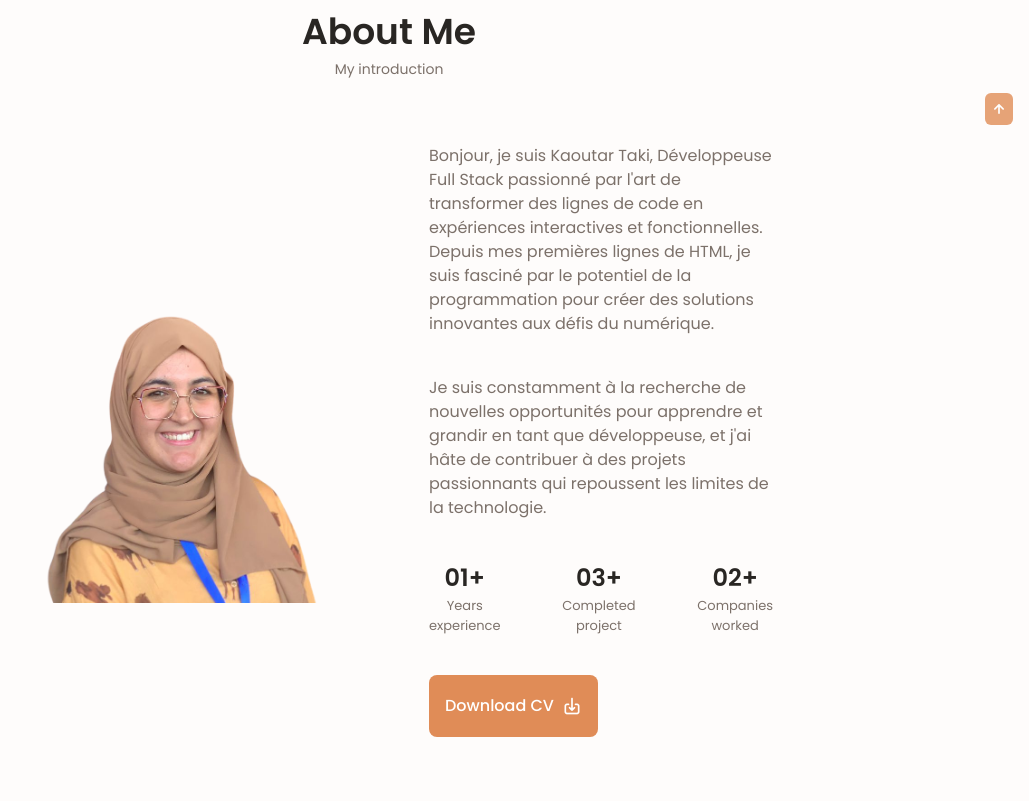
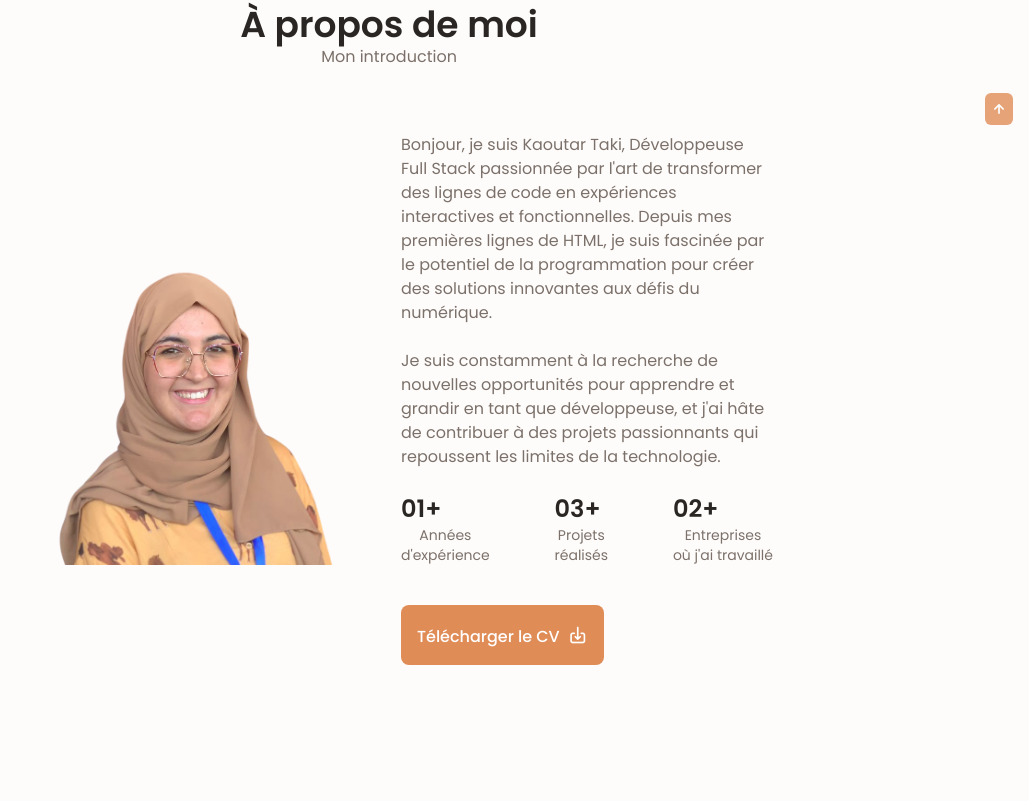
Before and after one commit to Kaoutar-Taki/Portfolio, a React (Vite) app in the folder portfolioReactTsTailwind/: page / in a window 1280 px wide. Shown: the part 835-1636 px from the top of the page, without its empty margins (251-1280 px from the left). Built offline with nearby package versions, Linux system fonts and the light colour scheme.

Commit message:
Refactor About component for improved layout, accessibility, and styling

```diff
--- a/portfolioReactTsTailwind/src/components/About.tsx
+++ b/portfolioReactTsTailwind/src/components/About.tsx
@@ -3,70 +3,68 @@ import CV from "../assets/pdf/CV_KAOUTAR_TAKI_fr.pdf";
 const About = () => {
   return (
     <>
-      <section className="about section" id="about">
-        {/* about,section */}
-        <h2 className="section__title">About Me</h2>
-        {/* section__title  */}
-        <span className="section__subtitle">My introduction</span>
-        {/* section__subtitle  */}
-        <div className="about__container max-w-3xl mx-6 sm:mx-4 md:mx-auto grid gap-6">
-          {/* about__container  */}
-          <img src={profile} alt="" className="about__img" />
-          {/* about__img  */}
-          <div className="about__data">
-            {/* about__data  */}
-            <p className="about__description">
-              {/* about__description  */}
-              Bonjour, je suis Kaoutar Taki, Développeuse Full Stack passionné
+      <section className="about p-8 md:p-24 md:pt-24 md:pb-8" id="about">
+        <h2 className="text-2xl md:text-4xl text-center">À propos de moi</h2>
+        <span className="block text-sm md:text-base mb-12 text-center md:mb-16">
+          Mon introduction
+        </span>
+        <div className="sm:grid-cols-2 md:gap-x-20 max-w-3xl mx-6 sm:mx-4 md:mx-auto grid gap-6">
+          <img
+            src={profile}
+            alt="Profil de Kaoutar Taki"
+            className="w-[200px] rounded-lg justify-self-center self-center md:w-[350px]"
+          />
+          <div>
+            <p className="text-center mb-6 md:text-left">
+              Bonjour, je suis Kaoutar Taki, Développeuse Full Stack passionnée
               par l'art de transformer des lignes de code en expériences
               interactives et fonctionnelles. Depuis mes premières lignes de
-              HTML, je suis fasciné par le potentiel de la programmation pour
+              HTML, je suis fascinée par le potentiel de la programmation pour
               créer des solutions innovantes aux défis du numérique.
             </p>
-            <p className="about__description">
-              {/* about__description */}
+            <p className="text-center mb-6 md:text-left">
               Je suis constamment à la recherche de nouvelles opportunités pour
               apprendre et grandir en tant que développeuse, et j'ai hâte de
               contribuer à des projets passionnants qui repoussent les limites
               de la technologie.
             </p>
-            <div className="about__info">
-              {/* about__info  */}
+            <div className="flex justify-evenly mb-10 md:justify-between">
               <div>
-                <span className="about__info-title">01+</span>
-                {/* about__info-title  */}
-                <span className="about__info-name">
-                  {/* about__info-name  */}
-                  Years <br />
-                  experience
+                <span className="text-xl md:text-2xl font-semibold text-[hsl(23,8%,15%)] dark:text-[hsl(23,8%,95%)]">
+                  01+
+                </span>
+                <span className="text-xs md:text-sm block text-center">
+                  Années <br />
+                  d'expérience
                 </span>
               </div>
               <div>
-                <span className="about__info-title">03+</span>
-                {/* about__info-title */}
-                <span className="about__info-name">
-                  {/* about__info-name */}
-                  Completed <br />
-                  project
+                <span className="text-xl md:text-2xl font-semibold text-[hsl(23,8%,15%)] dark:text-[hsl(23,8%,95%)]">
+                  03+
+                </span>
+                <span className="text-xs md:text-sm block text-center">
+                  Projets <br />
+                  réalisés
                 </span>
               </div>
               <div>
-                <span className="about__info-title">02+</span>
-                {/* about__info-title */}
-                <span className="about__info-name">
-                  {/* about__info-name */}
-                  Companies <br />
-                  worked
+                <span className="text-xl md:text-2xl font-semibold text-[hsl(23,8%,15%)] dark:text-[hsl(23,8%,95%)]">
+                  02+
+                </span>
+                <span className="text-xs md:text-sm block text-center">
+                  Entreprises <br />
+                  où j'ai travaillé
                 </span>
               </div>
             </div>
-            <div className="about__buttons">
-              {/* about__buttons  */}
-              <a download="" href={CV} className="button button--flex">
-                {/* button ,button--flex  */}
-                Download CV
-                <i className="uil uil-download-alt button__icon"></i>
-                {/* button__icon   */}
+            <div className="flex justify-center md:justify-start">
+              <a
+                download
+                href={CV}
+                className="inline-block bg-[hsl(23,69%,61%)] text-white p-4 rounded-lg font-medium hover:bg-[hsl(23,57%,53%)] items-center"
+              >
+                Télécharger le CV
+                <i className="uil uil-download-alt text-xl ml-2 transition duration-300"></i>
               </a>
             </div>
           </div>
```
